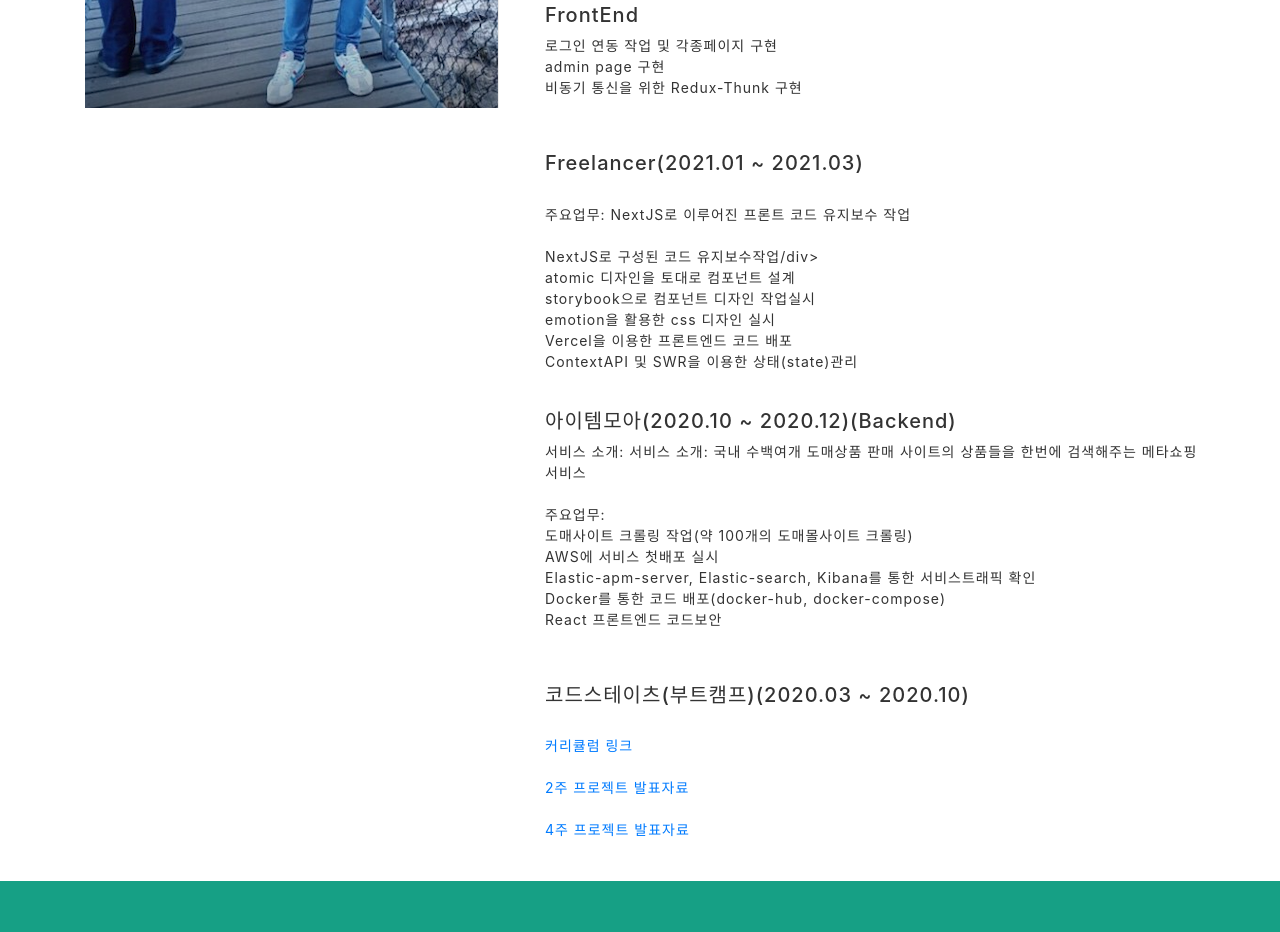
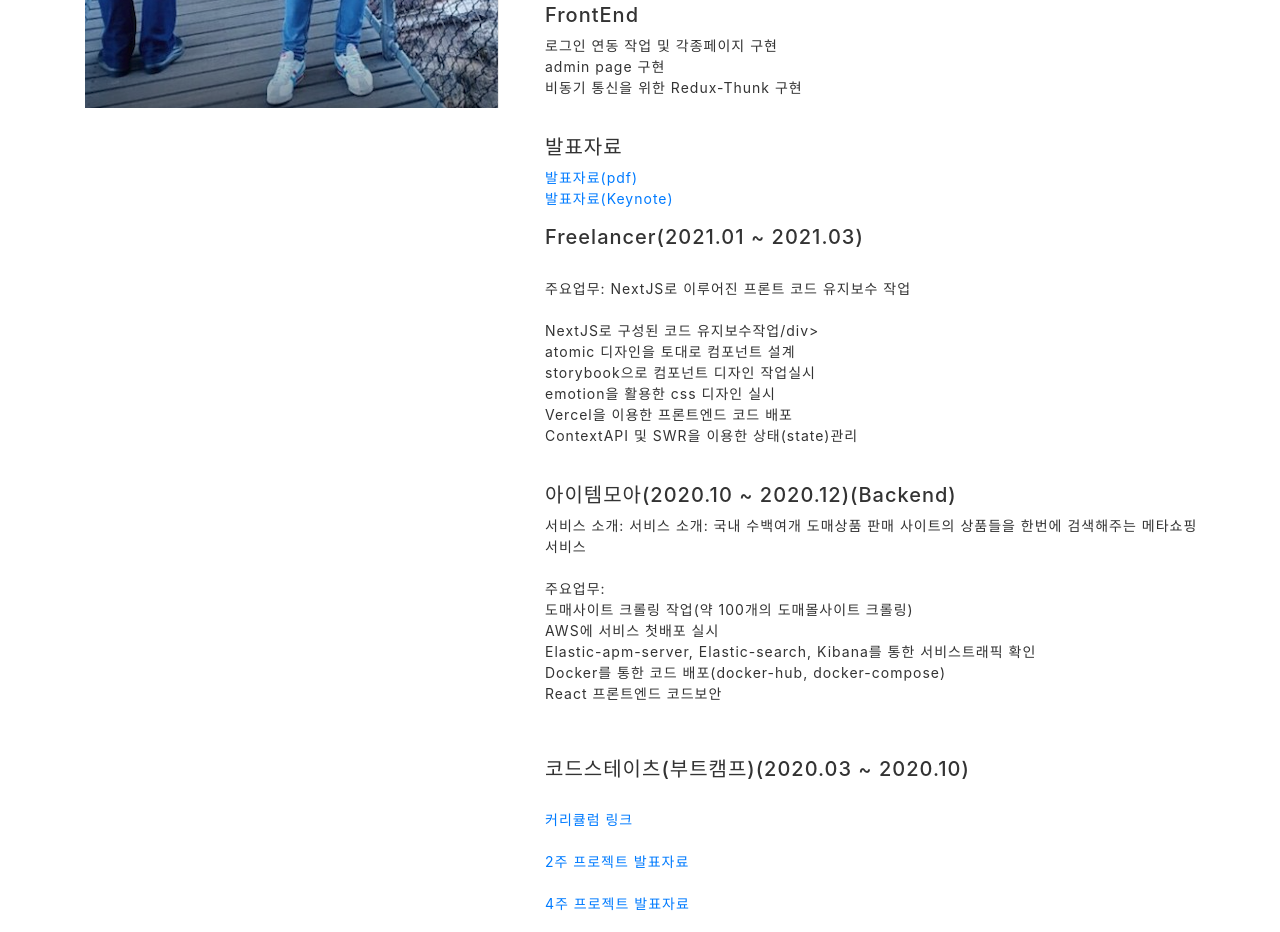
Before and after one commit to wmc15156/github.io, a plain HTML site: page index.html in a window 1280 px wide. Shown: the part 1619-2551 px from the top of the page. Drawn offline with nearby package versions, Linux system fonts and the light colour scheme.

Commit message:
발표자료 업로드

```diff
--- a/index.html
+++ b/index.html
@@ -110,7 +110,13 @@
                         <div>비동기 통신을 위한 Redux-Thunk 구현</div>
                     </p>
                     <br/>
-
+                    <h5>발표자료</h5>
+                    <div>
+                        <a href='pdf/PL_final_0407_2.pdf'>발표자료(pdf)</a>
+                    </div>
+                    <div>
+                        <a href='https://drive.google.com/u/0/uc?id=1G75-DjjJwPsdQzKrb3OYn8kVBsBZlOuR&export=download'>발표자료(Keynote)</a>
+                    </div>
                     <p>
                         <h5>Freelancer(2021.01 ~ 2021.03)</h5>
                         <br/>
```
Also changed, not shown: 1 other file.
